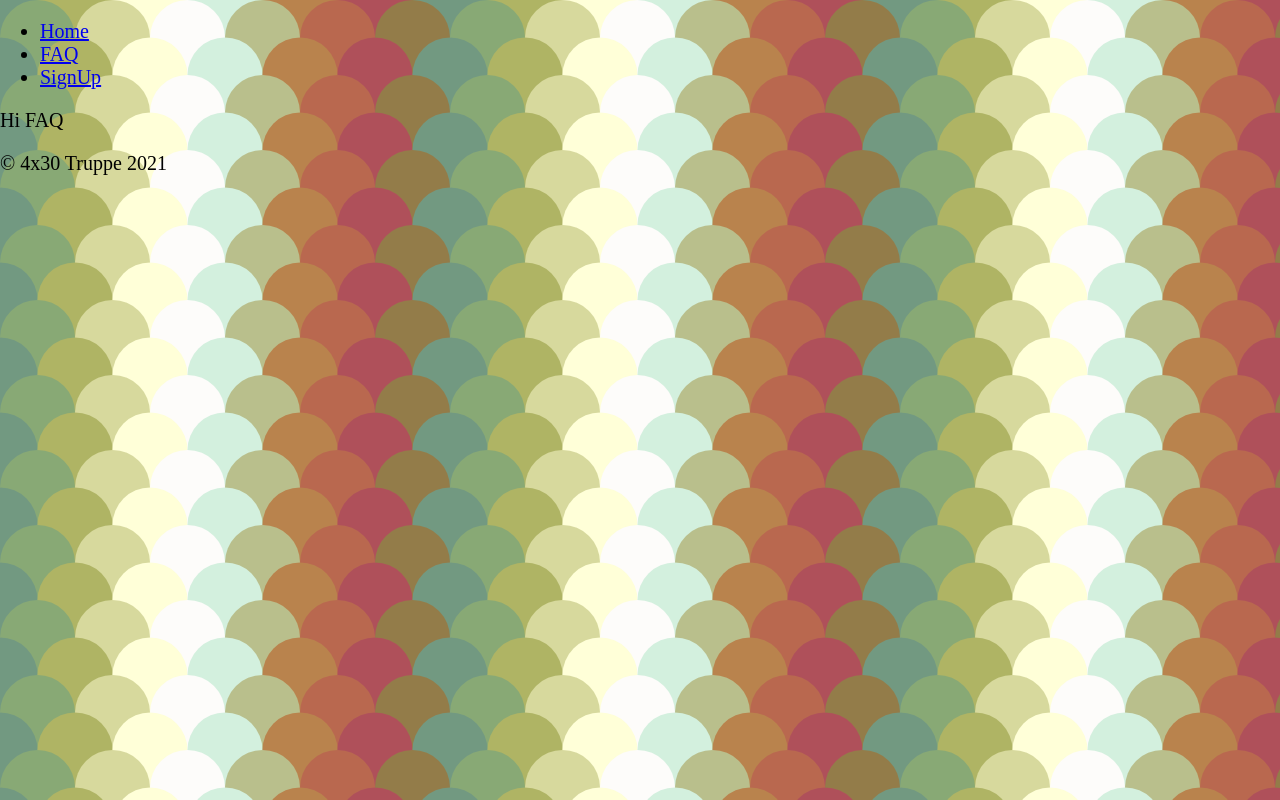
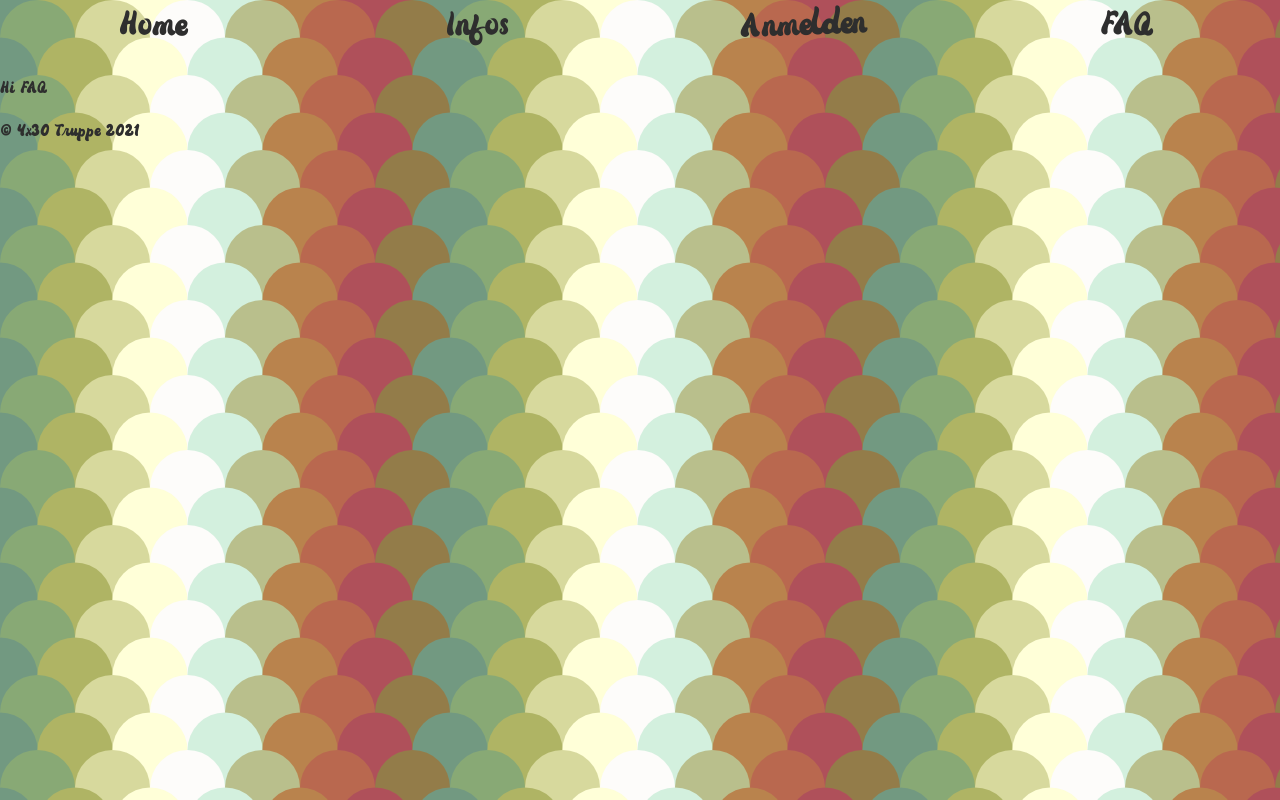
Before and after one commit to al-soup/4x30, a Gatsby site in the folder gatsby/: page /faq in a window 1280 px wide. Built offline with nearby package versions, Linux system fonts and the light colour scheme; Gatsby itself is replaced by a stand-in of ours.

Commit message:
Change global styles; start with nav design

```diff
--- a/gatsby/src/components/Layout.js
+++ b/gatsby/src/components/Layout.js
@@ -3,11 +3,13 @@ import Footer from "./Footer";
 import Nav from "./Nav";
 import "normalize.css";
 import GlobalStyles from "../styles/GlobalStyles";
+import Typography from "../styles/Typography";
 
 export default function Layout({ children }) {
   return (
     <div>
       <GlobalStyles />
+      <Typography />
       <Nav />
       { children }
       <Footer />
--- a/gatsby/src/components/Nav.js
+++ b/gatsby/src/components/Nav.js
@@ -1,14 +1,55 @@
 import React from "react";
 import { Link } from "gatsby";
+import styled from "styled-components";
+
+const NavStyles = styled.nav` // is scoped
+  margin-bottom: 3rem;
+  ul {
+    margin: 0;
+    padding: 0;
+    text-align: center;
+    list-style: none;
+
+    display: grid;
+    grid-template-columns: 1fr 1fr 1fr 1fr;
+    grid-gap: 2rem;
+    align-items: center;
+  }
+  li {
+    --rotate: -2deg;
+    transform: rotate(var(--rotate));
+    order: 1;
+    &:nth-child(1) {
+      --rotate: 0.5deg;
+    }
+    &:nth-child(2) {
+      --rotate: -1.5deg;
+    }
+    &:nth-child(4) {
+      --rotate: 1.5deg;
+    }
+    &:hover {
+      --rotate: 1.5deg;
+    }
+  }
+  a {
+    font-size: 4rem;
+    text-decoration: none;
+    &:hover {
+      color: var(--red)
+    }
+  }
+`;
 
 export default function Nav() {
   return (
-    <nav>
+    <NavStyles>
       <ul>
         <li><Link to="/">Home</Link></li>
+        <li><Link to="/signup">Infos</Link></li>
+        <li><Link to="/signup">Anmelden</Link></li>
         <li><Link to="/faq">FAQ</Link></li>
-        <li><Link to="/signup">SignUp</Link></li>
       </ul>
-    </nav>
+    </NavStyles>
   )
 }
--- a/gatsby/src/pages/404.js
+++ b/gatsby/src/pages/404.js
@@ -1,5 +1,4 @@
 import React from "react";
-import Layout from "../components/Layout"
 
 export default function FourOhFourPage() {
   return (
--- a/gatsby/src/pages/faq.js
+++ b/gatsby/src/pages/faq.js
@@ -1,5 +1,4 @@
 import React from "react";
-import Layout from "../components/Layout"
 
 
 export default function FaqPage() {
--- a/gatsby/src/pages/index.js
+++ b/gatsby/src/pages/index.js
@@ -1,5 +1,4 @@
 import React from 'react';
-import Layout from "../components/Layout"
 
 export default function HomePage() {
 
--- a/gatsby/src/pages/signup.js
+++ b/gatsby/src/pages/signup.js
@@ -1,5 +1,4 @@
 import React from "react";
-import Layout from "../components/Layout"
 
 export default function SignupPage() {
   return (
--- a/gatsby/src/styles/GlobalStyles.js
+++ b/gatsby/src/styles/GlobalStyles.js
@@ -4,11 +4,17 @@ import stripes from '../assets/images/stripes.svg';
 
 const GlobalStyles = createGlobalStyle`
   :root {
-    --red: #FF4949;
+    --red: #af505a;
     --black: #2E2E2E;
-    --yellow: #ffc600;
+    /* --yellow: #ffc600; */
+    --yellow: #FFFDD8;
     --white: #fff;
     --grey: #efefef;
+    --turquoise: #d3f0de;
+    --orange: #b9834d;
+    --darkgreen: #729981;
+    --green: #afb464;
+
   }
   html {
     /* background by SVGBackgrounds.com */
--- /dev/null
+++ b/gatsby/src/styles/Typography.js
@@ -0,0 +1,44 @@
+import { createGlobalStyle } from 'styled-components';
+
+import font from '../assets/fonts/vintage-rumble.otf';
+
+const Typography = createGlobalStyle`
+  @font-face {
+    font-family: VintageRumble;
+    src: url(${font});
+  }
+  html {
+    font-family: VintageRumble, -apple-system, BlinkMacSystemFont, 'Segoe UI', Roboto, Oxygen, Ubuntu, Cantarell, 'Open Sans', 'Helvetica Neue', sans-serif;
+    color: var(--black);
+  }
+  p, li {
+    letter-spacing: 0.5px;
+  }
+  h1,h2,h3,h4,h5,h6 {
+    font-weight: normal;
+    margin: 0;
+  }
+  a {
+    color: var(--black);
+    text-decoration-color: var(--red);
+    /* Chrome renders this weird with this font, so we turn it off */
+    text-decoration-skip-ink: none;
+  }
+  mark, .mark {
+    background: var(--yellow);
+    padding: 0 2px 2px 2px;
+    margin: 0;
+    display: inline;
+    line-height: 1;
+  }
+
+  .center {
+    text-align: center;
+  }
+
+  .tilt {
+    transform: rotate(-2deg);
+  }
+`;
+
+export default Typography;
```
Also changed, not shown: gatsby/public/static/vintage-rumble-70c376f70df4f7e992e96bc409b13e6e.otf (added), gatsby/src/assets/fonts/hippie-movement.woff (added), gatsby/src/assets/fonts/vintage-rumble.otf (added), 1 other file.
